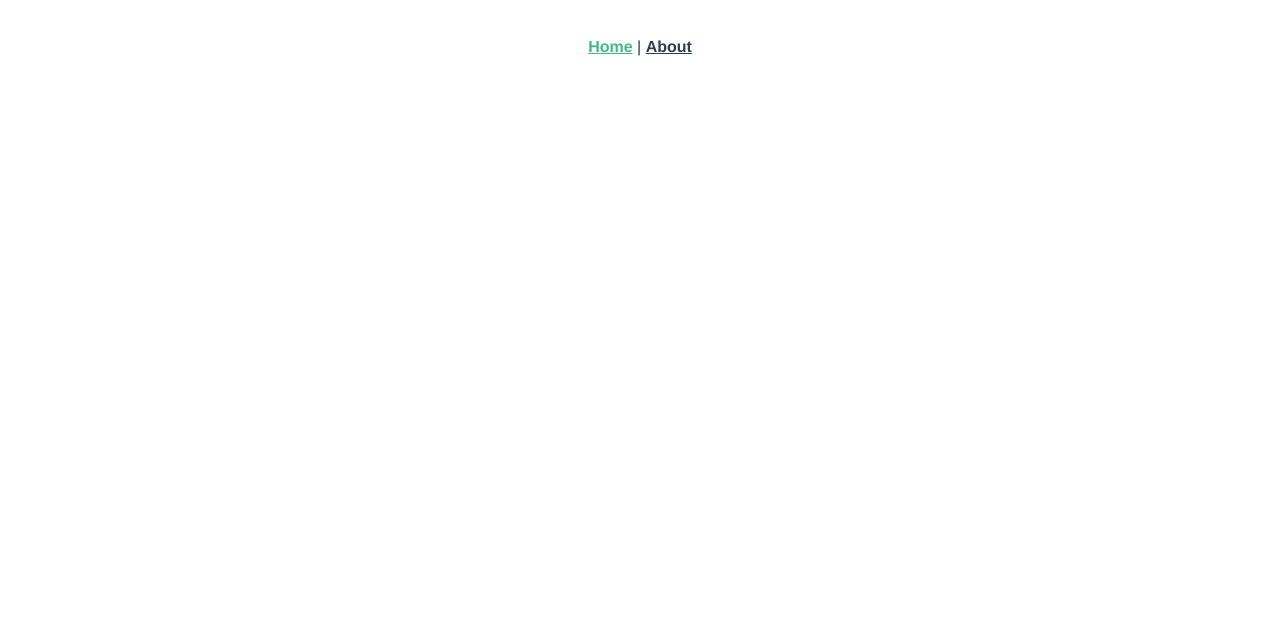
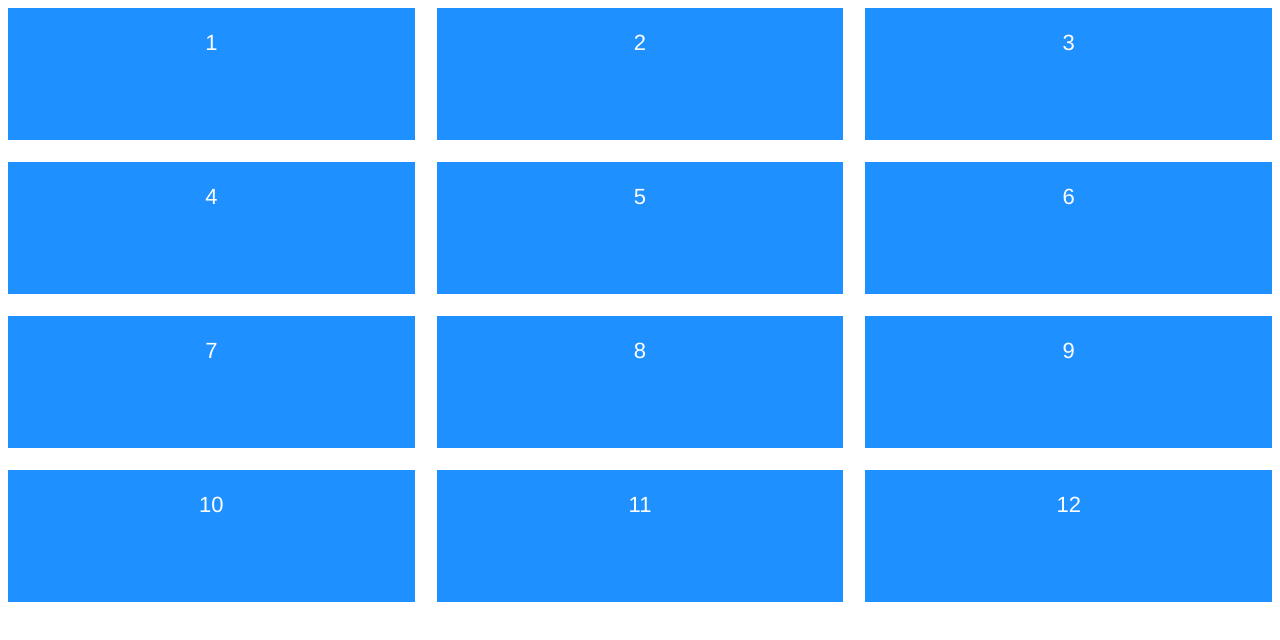
Before and after one commit to bezerrath/bezerrath.github.io, a Vue app: page / in a window 1280 px wide. Shown: the top 640 px of the page. Built offline with nearby package versions, Linux system fonts and the light colour scheme.

Commit message:
Add basic navegation

```diff
--- a/src/App.vue
+++ b/src/App.vue
@@ -1,12 +1,20 @@
 <template>
-  <div id="nav">
-    <router-link to="/">Home</router-link> |
-    <router-link to="/about">About</router-link>
-  </div>
+  <TheHeader />
   <router-view/>
 </template>
+<script>
+import TheHeader from '@/components/TheHeader'
+export default {
+  components: {
+    TheHeader
+  }
+}
+</script>
 
 <style lang="scss">
+html { font-size: 22px; }
+body { padding: 0rem; }
+
 #app {
   font-family: Avenir, Helvetica, Arial, sans-serif;
   -webkit-font-smoothing: antialiased;
--- /dev/null
+++ b/src/components/TheHeader.vue
@@ -0,0 +1,3 @@
+<template>
+    <div></div>
+</template>
--- a/src/router/index.js
+++ b/src/router/index.js
@@ -1,19 +1,15 @@
 import { createRouter, createWebHistory } from 'vue-router'
-import Home from '../views/Home.vue'
 
 const routes = [
   {
     path: '/',
     name: 'Home',
-    component: Home
+    component: () => import('../views/Home.vue')
   },
   {
-    path: '/about',
-    name: 'About',
-    // route level code-splitting
-    // this generates a separate chunk (about.[hash].js) for this route
-    // which is lazy-loaded when the route is visited.
-    component: () => import(/* webpackChunkName: "about" */ '../views/About.vue')
+    path: '/pokemon/:id',
+    name: 'PokemonDetail',
+    component: () => import('../views/PokemonDetail.vue')
   }
 ]
 
--- a/src/views/About.vue
+++ /dev/null
@@ -1,5 +0,0 @@
-<template>
-  <div class="about">
-    <h1>This is an about page</h1>
-  </div>
-</template>
--- a/src/views/Home.vue
+++ b/src/views/Home.vue
@@ -1,12 +1,41 @@
 <template>
-  <div class="home">
+  <div class="grid">
+    <div class="grid-item" v-for="index in 12" :key="index" @click="pokemonDetail(index)">{{ index }}</div>
   </div>
 </template>
 
 <script>
-// @ is an alias to /src
 
 export default {
-  name: 'Home'
+  name: 'Home',
+  data: () => ({
+    n: 12,
+    pokemons: []
+  }),
+  methods: {
+    pokemonDetail: function (index) {
+      this.$router.push({
+        name: 'PokemonDetail',
+        params: {
+          id: index
+        }
+      })
+    }
+  }
 }
 </script>
+<style scoped>
+.grid {
+  max-width: 100%;
+  margin: 0 auto;
+  display: grid;
+  grid-gap: 1rem;
+  grid-template-columns: repeat(auto-fit, minmax(300px, 1fr));
+}
+.grid-item {
+  background-color: dodgerblue;
+  color: white;
+  padding: 1rem;
+  height: 4rem;
+}
+</style>
--- /dev/null
+++ b/src/views/PokemonDetail.vue
@@ -0,0 +1,5 @@
+<template>
+  <div class="detail">
+    <h1>This is the pokemon detail page</h1>
+  </div>
+</template>
```
